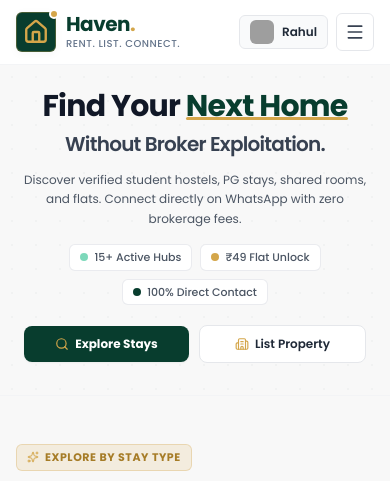
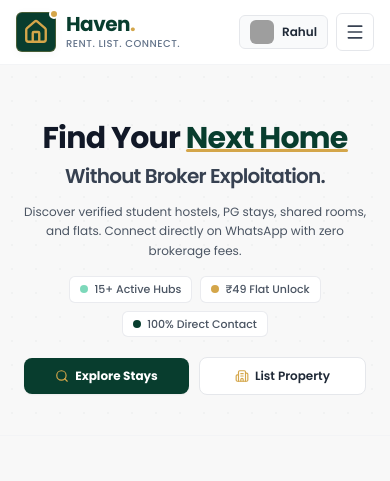
Before and after one commit to brixalabsofficial-ship-it/Haven, a React (Vite) app: page / in a window 390 px wide. Shown: the top 481 px of the page. Built offline with nearby package versions, Linux system fonts and the light colour scheme; grey boxes are pictures that could not be loaded.

Commit message:
style: restore generous top spacing from navbar in hero section

```diff
--- a/src/pages/public/HomePage.tsx
+++ b/src/pages/public/HomePage.tsx
@@ -191,12 +191,12 @@ export const HomePage: React.FC = () => {
 
   return (
     <div className="space-y-12 sm:space-y-20 pb-20">
-      {/* 1. HERO SECTION (CLEAN & COMPACT ON MOBILE) */}
-      <section className="relative pt-6 pb-8 sm:pt-14 sm:pb-16 md:pt-20 md:pb-20 bg-[#F8F8F8] overflow-hidden border-b border-gray-100">
+      {/* 1. HERO SECTION (CLEAN WITH SPACIOUS TOP FROM NAVBAR) */}
+      <section className="relative pt-12 pb-10 sm:pt-16 sm:pb-16 md:pt-20 md:pb-20 bg-[#F8F8F8] overflow-hidden border-b border-gray-100">
         {/* Subtle decorative background accents */}
         <div className="absolute inset-0 pointer-events-none opacity-[0.03] bg-[radial-gradient(#083D2E_1px,transparent_1px)] [background-size:24px_24px]" />
 
-        <div className="max-w-7xl mx-auto px-4 sm:px-6 lg:px-8 relative z-20 w-full">
+        <div className="max-w-7xl mx-auto px-4 sm:px-6 lg:px-8 relative z-20 w-full pt-2 sm:pt-4">
           <div className="text-center max-w-3xl mx-auto space-y-3 sm:space-y-4 mb-4 sm:mb-10">
             {/* Clean, Bold Heading */}
             <motion.h1
```
